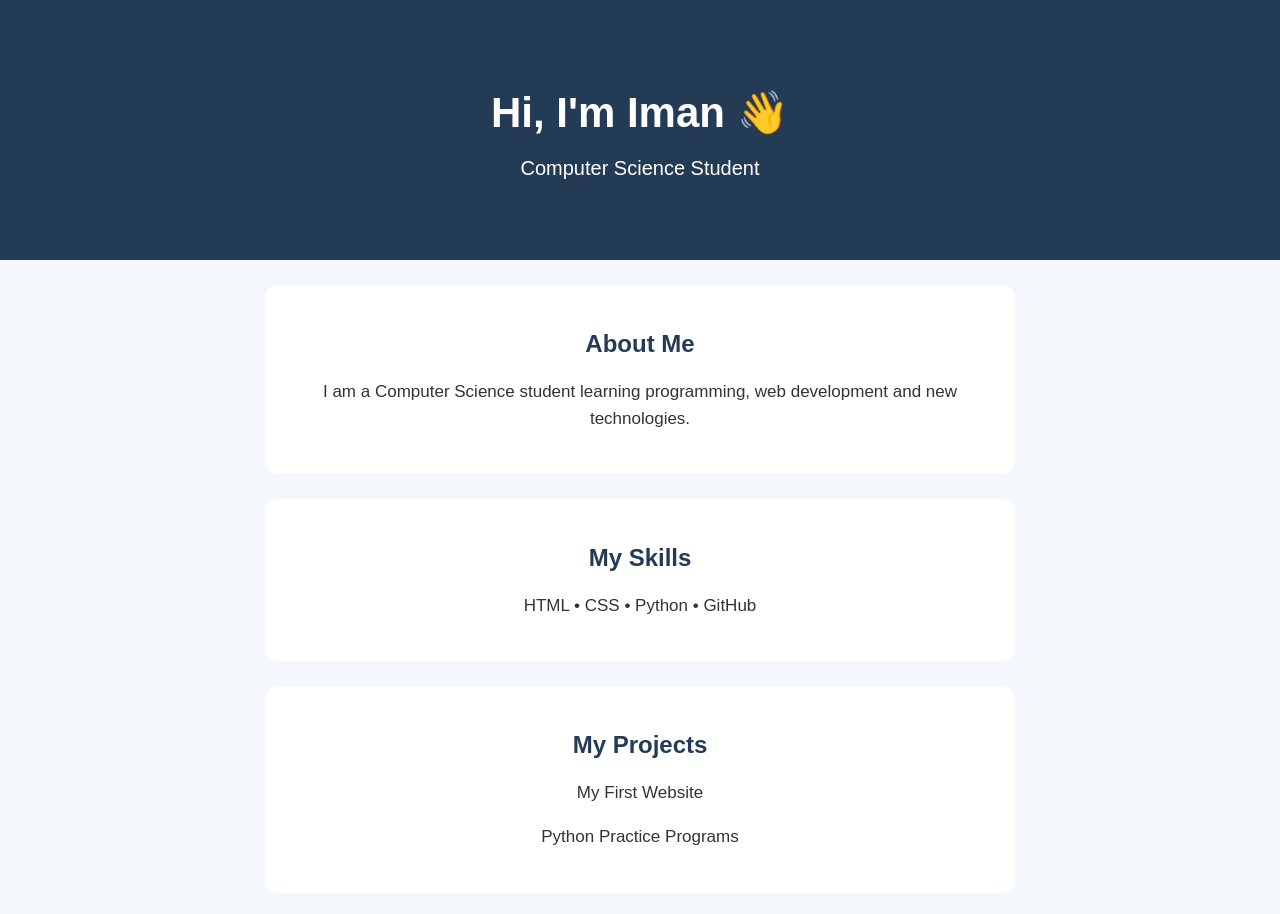
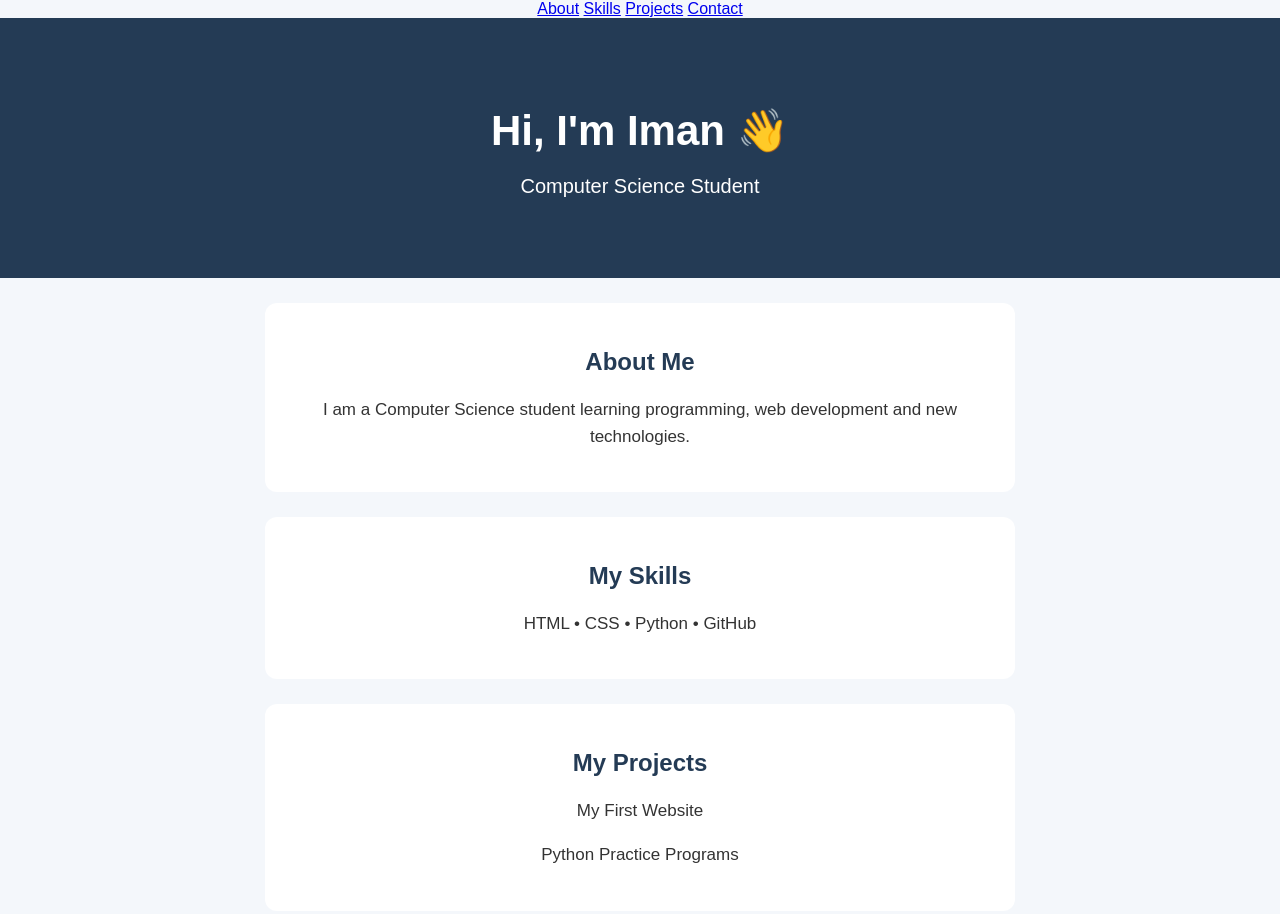
Before and after one commit to Iman-Munir/my-first-repo, a plain HTML site: page index.html in a window 1280 px wide. Shown: the top 914 px of the page. Drawn offline with Linux system fonts and the light colour scheme.

Commit message:
Update index.html

```diff
--- a/index.html
+++ b/index.html
@@ -6,7 +6,12 @@
 </head>
 
 <body>
-
+<nav>
+    <a href="#about">About</a>
+    <a href="#skills">Skills</a>
+    <a href="#projects">Projects</a>
+    <a href="#contact">Contact</a>
+</nav>
     <header>
         <h1>Hi, I'm Iman 👋</h1>
         <p>Computer Science Student</p>
```
